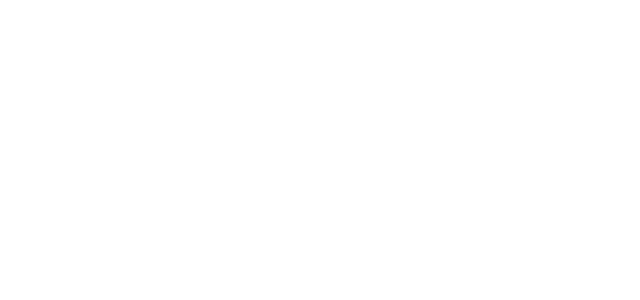
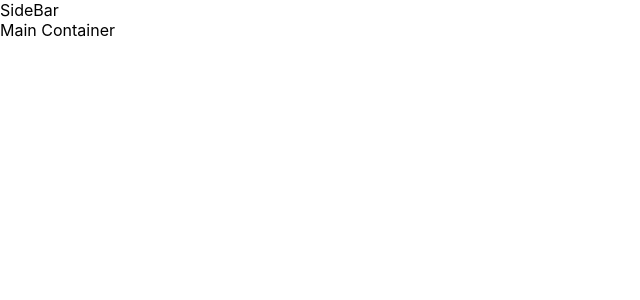
Before and after one commit to Swapnil-Sagar/react-slack, a React (Create React App) app: page /slack in a window 1280 px wide. Shown: the top 300 px of the page, without its empty margins (0-640 px from the left). Built offline with nearby package versions, Linux system fonts and the light colour scheme.

Commit message:
added slack, sidebar and maincontainer components

```diff
--- a/src/components/App.js
+++ b/src/components/App.js
@@ -1,4 +1,4 @@
-import { Signin } from './';
+import { Signin, MainContainer, Slack } from './';
 import React, { Component } from 'react';
 import { Switch, Route } from 'react-router-dom';
 
@@ -20,7 +20,7 @@
         <Switch>
           <Route exact path="/" component={Signin} />
           <Route exact path="/home" component={Home} />
-          <Route exact path="/some" component={Some} />
+          <Route exact path="/slack" component={Slack} />
         </Switch>
       </div>
     );
--- /dev/null
+++ b/src/components/MainContainer.js
@@ -0,0 +1,7 @@
+import React, { Component } from 'react';
+
+export default class MainContainer extends Component {
+  render() {
+    return <div>Main Container</div>;
+  }
+}
--- /dev/null
+++ b/src/components/Sidebar.js
@@ -0,0 +1,7 @@
+import React, { Component } from 'react';
+
+export default class Sidebar extends Component {
+  render() {
+    return <div>SideBar</div>;
+  }
+}
--- /dev/null
+++ b/src/components/Slack.js
@@ -0,0 +1,13 @@
+import React, { Component } from 'react';
+import { Sidebar, MainContainer } from './';
+
+export default class Slack extends Component {
+  render() {
+    return (
+      <div>
+        <Sidebar />
+        <MainContainer />
+      </div>
+    );
+  }
+}
--- a/src/components/index.js
+++ b/src/components/index.js
@@ -1,4 +1,7 @@
 import App from './App';
 import Signin from './Signin';
+import Sidebar from './Sidebar';
+import Slack from './Slack';
+import MainContainer from './MainContainer';
 
-export { App, Signin };
+export { App, Signin, Sidebar, Slack, MainContainer };
```
